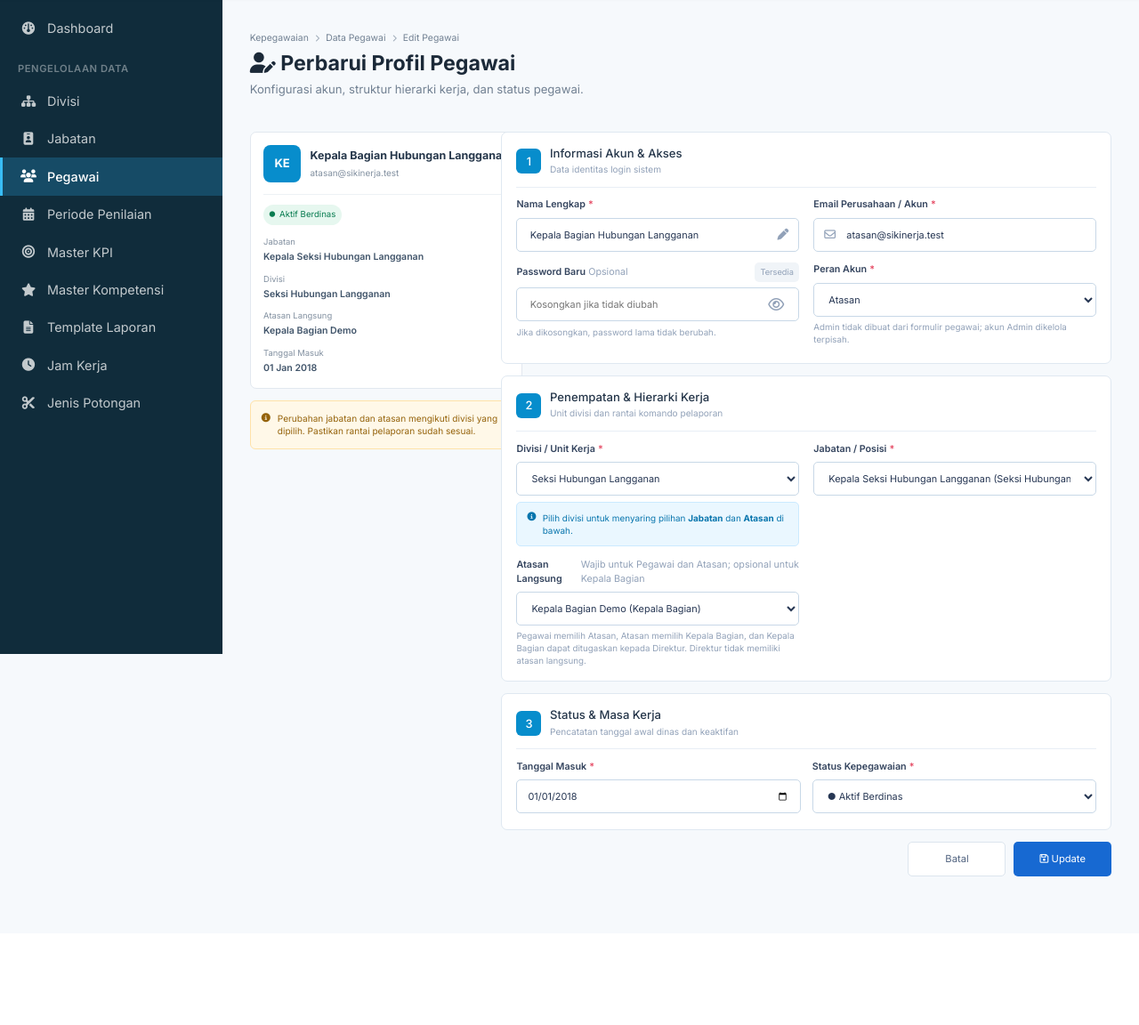
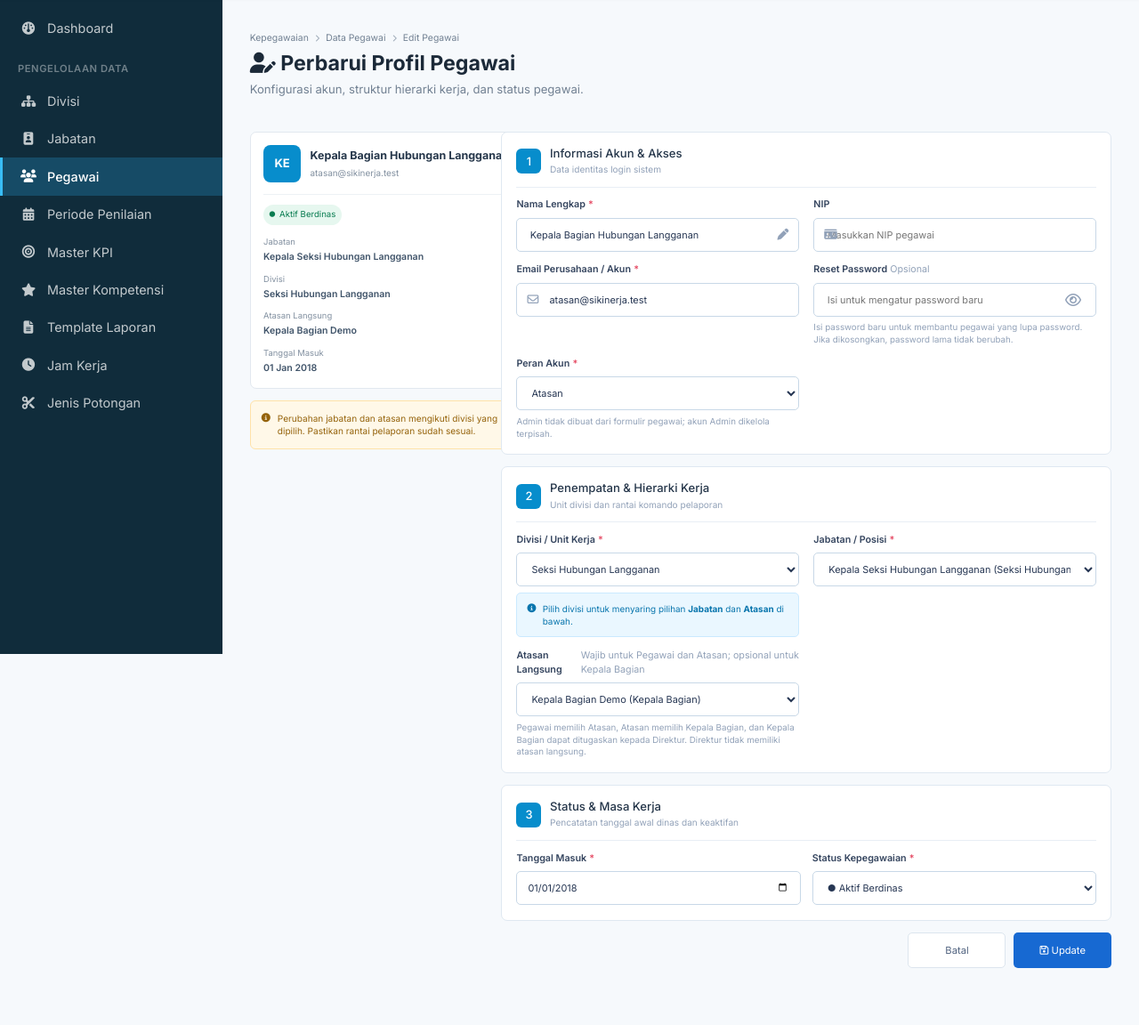
Before and after one commit to gayengok/sikinerja-tirtapinang, a Laravel app: page /master/pegawai/1/edit in a window 1280 px wide. Shown: the part 65-1217 px from the top of the page at 89% size. Before the commit the page ends 1050 px from the top, so only its background shows below. Run offline with Laravel 12, Linux system fonts and the light colour scheme; a user stored in the database is signed in; data comes from the database, SQL or seed files in the repository.

Commit message:
Add employee NIP management and password reset features

```diff
--- a/app/Http/Controllers/Master/PegawaiController.php
+++ b/app/Http/Controllers/Master/PegawaiController.php
@@ -54,6 +54,7 @@ class PegawaiController extends Controller
             Pegawai::create([
                 'user_id' => $user->id,
                 'nama' => $validated['nama'],
+                'nip' => $validated['nip'] ?? null,
                 'jabatan_id' => $validated['jabatan_id'],
                 'atasan_id' => $validated['atasan_id'] ?? null,
                 'tanggal_masuk' => $validated['tanggal_masuk'] ?? null,
@@ -102,6 +103,7 @@ class PegawaiController extends Controller
 
             $pegawai->update([
                 'nama' => $validated['nama'],
+                'nip' => $validated['nip'] ?? null,
                 'jabatan_id' => $validated['jabatan_id'],
                 'atasan_id' => $validated['atasan_id'] ?? null,
                 'tanggal_masuk' => $validated['tanggal_masuk'] ?? null,
@@ -148,10 +150,17 @@ class PegawaiController extends Controller
             ? Rule::unique('users', 'email')->ignore($pegawai->user_id)
             : 'unique:users,email';
 
+        $nipRule = Rule::unique('pegawais', 'nip');
+
+        if ($pegawai) {
+            $nipRule->ignore($pegawai->id);
+        }
+
         $atasanExcludeRule = $pegawai ? Rule::notIn([$pegawai->id]) : Rule::notIn([]);
 
         $rules = [
             'nama' => ['required', 'string', 'max:255'],
+            'nip' => ['nullable', 'string', 'max:50', $nipRule],
             'email' => ['required', 'email', 'max:255', $emailRule],
             'password' => [$pegawai ? 'nullable' : 'required', 'string', 'min:6'],
             'role' => ['required', Rule::in(['pegawai', 'atasan', 'kepala_bagian', 'direktur'])],
@@ -210,6 +219,7 @@ class PegawaiController extends Controller
 
         $messages = [
             'nama.required' => 'Nama wajib diisi.',
+            'nip.unique' => 'NIP sudah digunakan oleh pegawai lain.',
             'email.required' => 'Email wajib diisi.',
             'email.unique' => 'Email sudah digunakan oleh akun lain.',
             'password.required' => 'Password wajib diisi.',
--- a/resources/views/master/pegawai/edit.blade.php
+++ b/resources/views/master/pegawai/edit.blade.php
@@ -73,6 +73,14 @@
                             <small class="edit-error">{{ $message }}</small>
                         @enderror
                     </div>
+                    <div class="master-edit-field"><label for="nip">NIP</label>
+                        <div class="edit-input-icon"><input type="text" name="nip" id="nip"
+                                value="{{ old('nip', $pegawai->nip) }}" placeholder="Masukkan NIP pegawai"
+                                class="@error('nip') invalid @enderror"><i class="fa-solid fa-id-card"></i></div>
+                        @error('nip')
+                            <small class="edit-error">{{ $message }}</small>
+                        @enderror
+                    </div>
                     <div class="master-edit-field"><label for="email">Email Perusahaan / Akun <em>*</em></label>
                         <div class="edit-input-icon"><i class="fa-regular fa-envelope"></i><input type="email"
                                 name="email" id="email" value="{{ old('email', $pegawai->user->email ?? '') }}"
@@ -81,13 +89,13 @@
                             <small class="edit-error">{{ $message }}</small>
                         @enderror
                     </div>
-                    <div class="master-edit-field"><label for="password">Password Baru
-                            <span>Opsional</span><small>Tersedia</small></label>
+                    <div class="master-edit-field"><label for="password">Reset Password
+                            <span>Opsional</span></label>
                         <div class="edit-input-icon password-input"><input type="password" name="password" id="password"
-                                placeholder="Kosongkan jika tidak diubah"
+                                placeholder="Isi untuk mengatur password baru"
                                 class="@error('password') invalid @enderror"><button type="button" id="togglePassword"><i
-                                    class="fa-regular fa-eye"></i></button></div><small class="edit-help">Jika dikosongkan,
-                            password lama tidak berubah.</small>
+                                    class="fa-regular fa-eye"></i></button></div><small class="edit-help">Isi password baru
+                            untuk membantu pegawai yang lupa password. Jika dikosongkan, password lama tidak berubah.</small>
                         @error('password')
                             <small class="edit-error">{{ $message }}</small>
                         @enderror
--- a/resources/views/master/pegawai/index.blade.php
+++ b/resources/views/master/pegawai/index.blade.php
@@ -49,6 +49,7 @@
                 <thead>
                     <tr>
                         <th scope="col">Pegawai</th>
+                        <th scope="col">NIP</th>
                         <th scope="col">Peran</th>
                         <th scope="col">Divisi</th>
                         <th scope="col">Jabatan</th>
@@ -74,6 +75,7 @@
                                     </span>
                                 </div>
                             </td>
+                            <td>{{ $pegawai->nip ?: '-' }}</td>
                             <td><span
                                     class="master-pegawai-role {{ $isManager ? 'is-atasan' : 'is-staff' }}">{{ $roleLabel }}</span>
                             </td>
@@ -100,7 +102,7 @@
                         </tr>
                     @empty
                         <tr>
-                            <td class="master-pegawai-table-empty" colspan="6">Belum ada data pegawai.</td>
+                            <td class="master-pegawai-table-empty" colspan="7">Belum ada data pegawai.</td>
                         </tr>
                     @endforelse
                 </tbody>
@@ -124,6 +126,7 @@
                                 class="fa-solid fa-ellipsis-vertical"></i></button>
                     </div>
                     <div class="master-pegawai-info">
+                        <div><span>NIP</span><strong>{{ $pegawai->nip ?: '-' }}</strong></div>
                         <div><span>Divisi</span><strong>{{ $pegawai->jabatan->divisi->nama_divisi ?? '-' }}</strong></div>
                         <div><span>Jabatan</span><strong>{{ $pegawai->jabatan->nama_jabatan ?? '-' }}</strong></div>
                         <div><span>Atasan Langsung</span><strong>{{ $pegawai->atasan->nama ?? '-' }}</strong></div>
```
Also changed, not shown: resources/views/master/pegawai/create.blade.php (+42 -13 lines), tests/Feature/MasterPegawaiIdentityTest.php (added, +161 -0 lines).
